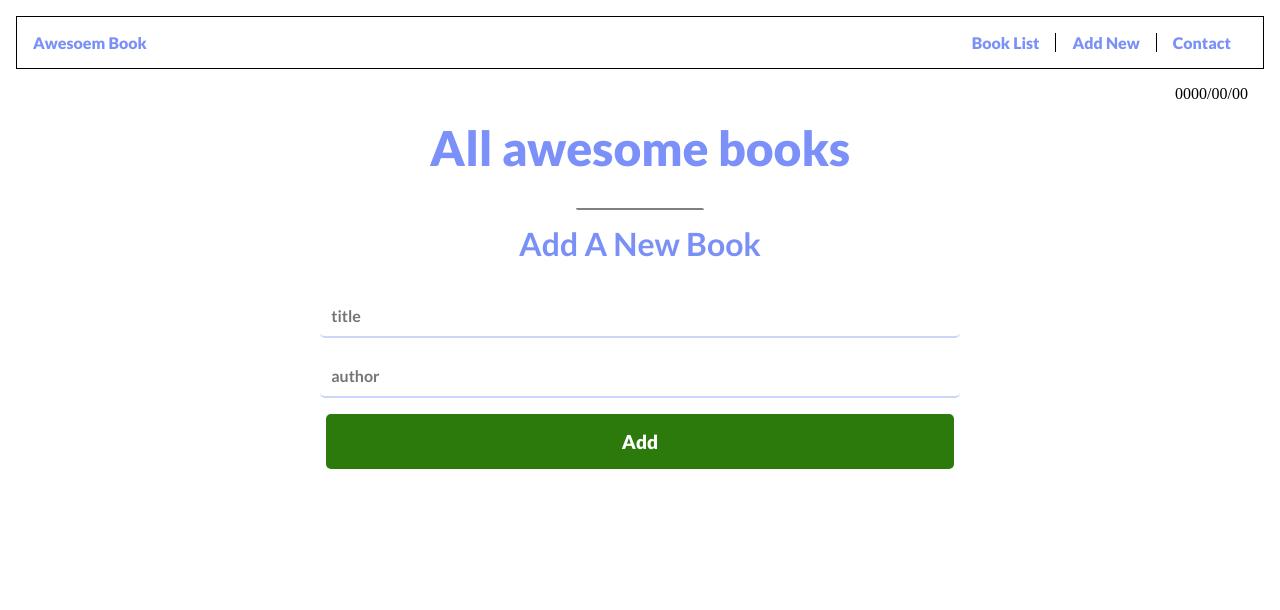
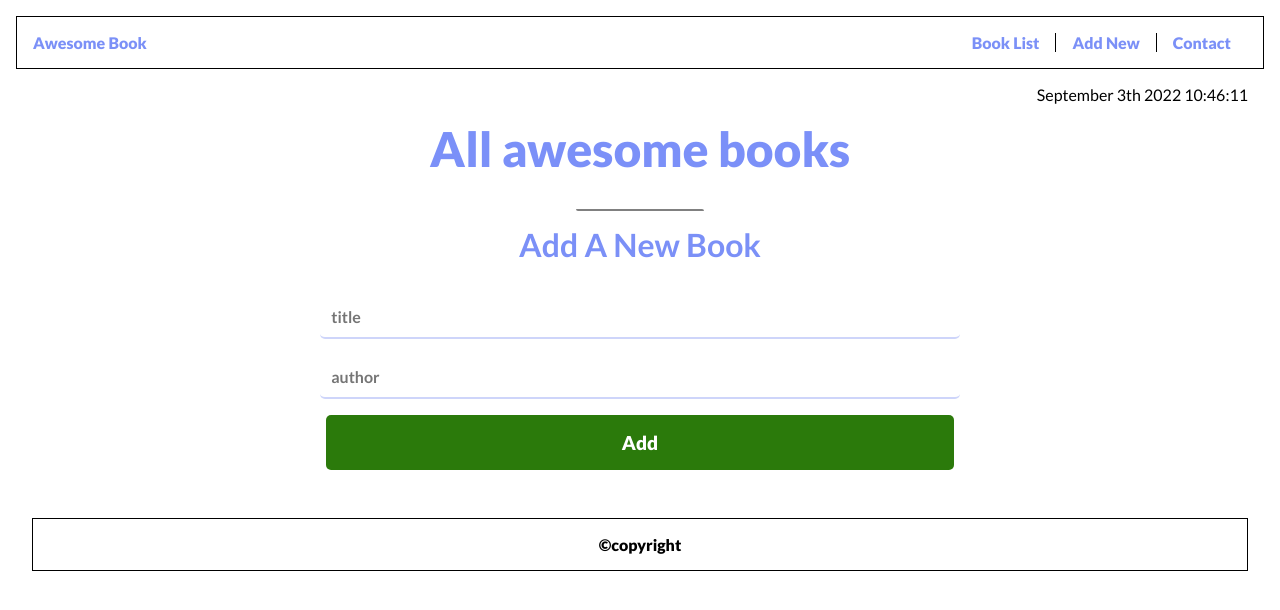
Before and after one commit to Hidar37/AwesomeBook, a website: page index.html in a window 1280 px wide. Drawn offline with Linux system fonts and the light colour scheme.

Commit message:
Added date time in the navbar Styled the footer element.

```diff
--- a/index.html
+++ b/index.html
@@ -13,21 +13,22 @@
 
   <body>
     <nav class="nav-wrapper">
-      <a href="#" id="logo">Awesoem Book</a>
+      <a href="index.html" id="logo">Awesome Book</a>
       <ul class="nav-ul">
-        <li class="nav-item"><a href="#book-list" class="nav-link">Book List</a></li>
-        <li class="nav-item" id="border-both"><a href="#newBook" class="nav-link">Add New</a></li>
+        <li class="nav-item" id="show-book"><a href="#book-list" class="nav-link">Book List</a></li>
+        <li class="nav-item" id="border-both"><a href="#new-book" class="nav-link">Add New</a></li>
         <li class="nav-item"><a href="#contact" class="nav-link">Contact</a></li>
       </ul>
     </nav>
     <header>
-      <p id="date">0000/00/00</p>
+      <p id="date"></p>
       <h1>All awesome books</h1>
     </header>
     <section id="book-list" class="book-display">
       <!-- Show all books -->
+
     </section>
-    <section class="form-section">
+    <section class="form-section" id="new-book">
       <h2 class="form-header">Add A New Book</h2>
       <form action="#" method="GET" id="form">
         <input type="text" placeholder="title" id="title" required>
@@ -35,6 +36,9 @@
         <input type="submit" value="Add" id="submit-btn">
       </form>
     </section>
+    <footer>
+      <p class="copyright">&copy;copyright</p>
+    </footer>
     <!-- Add Book.js -->
     <script src="source/js/add-book.js"></script>
   </body>
--- a/source/js/add-book.js
+++ b/source/js/add-book.js
@@ -81,3 +81,16 @@ if (localStorage.getItem('StorageBooks') !== null) {
 } else {
     localStorage.setItem('StorageBooks', JSON.stringify(btnMethod.bookList));
 }
+
+//Date
+
+
+
+const months = ["January","February","March","April","May","June","July","August","September","October","November","December"];
+const dateDisplay = document.getElementById('date');
+
+
+setInterval(function () {
+	const dateObj = new Date();
+	dateDisplay.innerText = `${months[dateObj.getMonth()]} ${dateObj.getDay()}th ${dateObj.getFullYear()}\ ${dateObj.getHours()}:${dateObj.getMinutes()}:${dateObj.getSeconds()}`;
+}, 1000);
--- a/source/style/style.css
+++ b/source/style/style.css
@@ -67,7 +67,10 @@
 header #date {
   text-align: right;
   margin-right: 2rem;
+  margin-left: 2rem;
+  font-family: sm;
 }
+
 
 header h1 {
   color: #7b90f8;
@@ -203,6 +206,22 @@ form input[type=submit]:hover {
   text-align: center;
 }
 
+
+/*Footer*/
+footer {
+  display: flex;
+  justify-content: center;
+  align-items: center;
+  border: 1px solid #000;
+  margin-left: 2rem;
+  margin-right: 2rem;
+  padding: 1rem;
+  font-family: lg;
+}
+
+
+
+
 /* Mobile Version */
 @media screen and (max-width: 768px) {
   #book-list {
```
